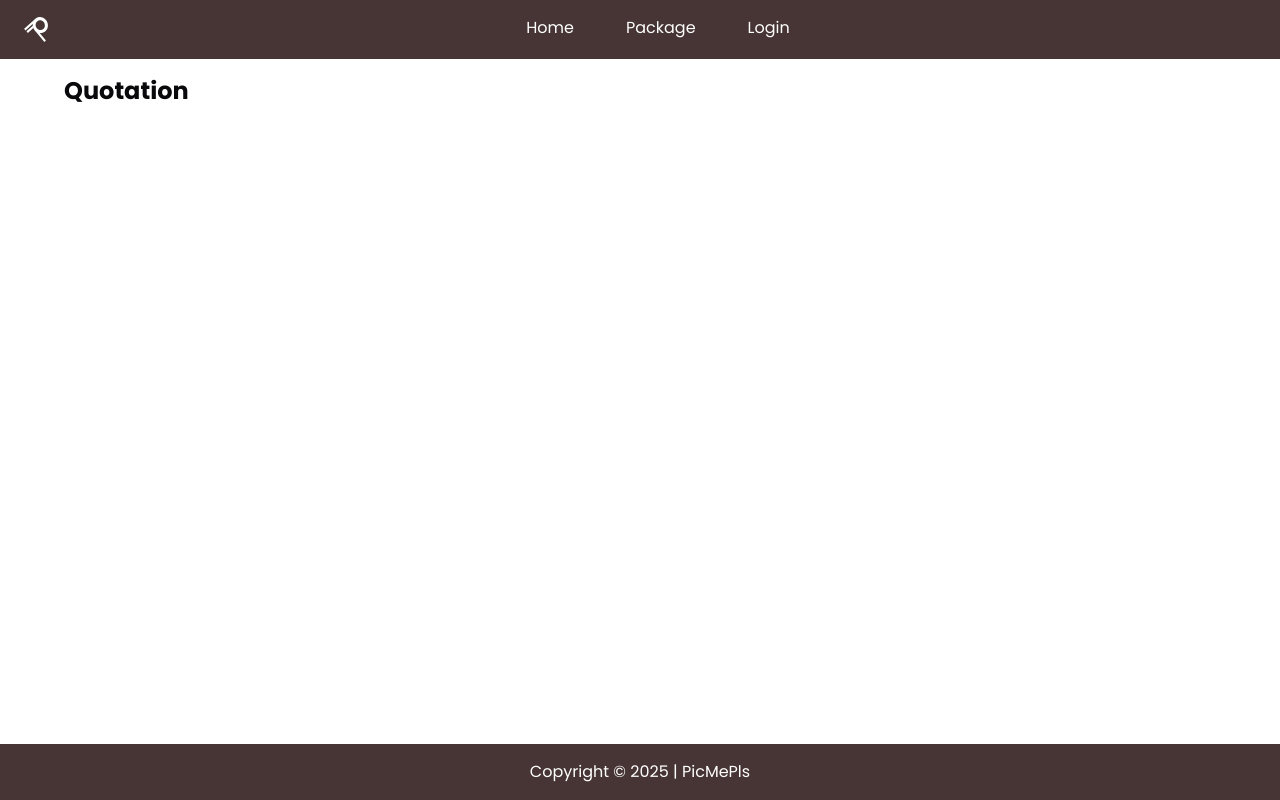
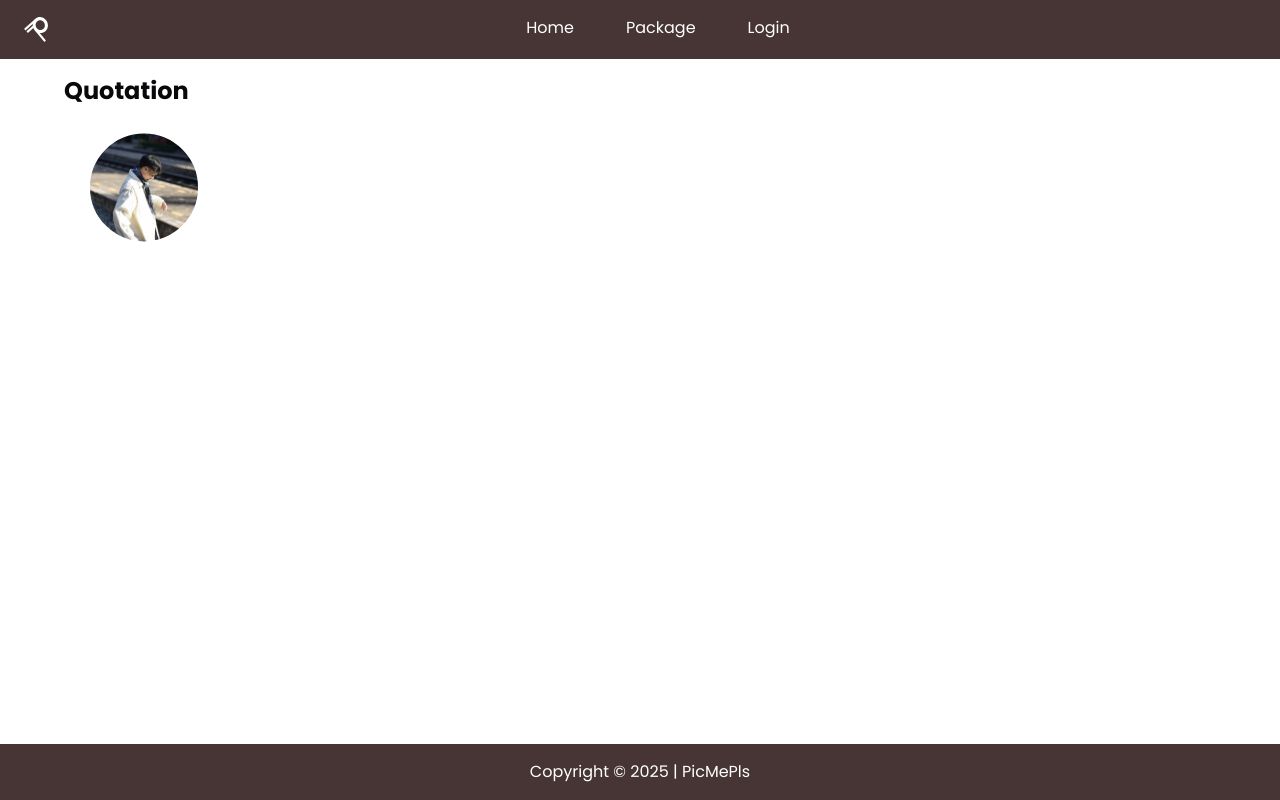
Before and after one commit to CP-RektMart/pic-me-pls-frontend, a Next.js app: page /quotation/1 in a window 1280 px wide. Built offline with nearby package versions, Linux system fonts and the light colour scheme; no server answers; some icons are missing.

Commit message:
chore: init left side of quotation page

```diff
--- a/src/components/quotation-detail-page/quotation-detail.tsx
+++ b/src/components/quotation-detail-page/quotation-detail.tsx
@@ -1,8 +1,12 @@
+import QuotationPackageDetail from './quotation-package-detail'
+
 export default function QuotationDetail() {
   return (
     <div className='w-full gap-6 px-4 py-2 lg:px-16 lg:py-4'>
       <div className='text-2xl font-bold'>Quotation</div>
-      <div className='grid grid-cols-1 gap-6 lg:grid-cols-2'></div>
+      <div className='grid grid-cols-1 gap-6 lg:grid-cols-2'>
+        <QuotationPackageDetail />
+      </div>
     </div>
   )
 }
--- /dev/null
+++ b/src/components/quotation-detail-page/quotation-package-detail.tsx
@@ -0,0 +1,17 @@
+import Image from 'next/image'
+
+export default function QuotationPackageDetail() {
+  return (
+    <div className='gap-6 p-6'>
+      <div className='flex flex-row items-center'>
+        <Image
+          src='/photographerProfile.svg'
+          alt='Photographer'
+          className='rounded-full'
+          width={112}
+          height={112}
+        />
+      </div>
+    </div>
+  )
+}
```
